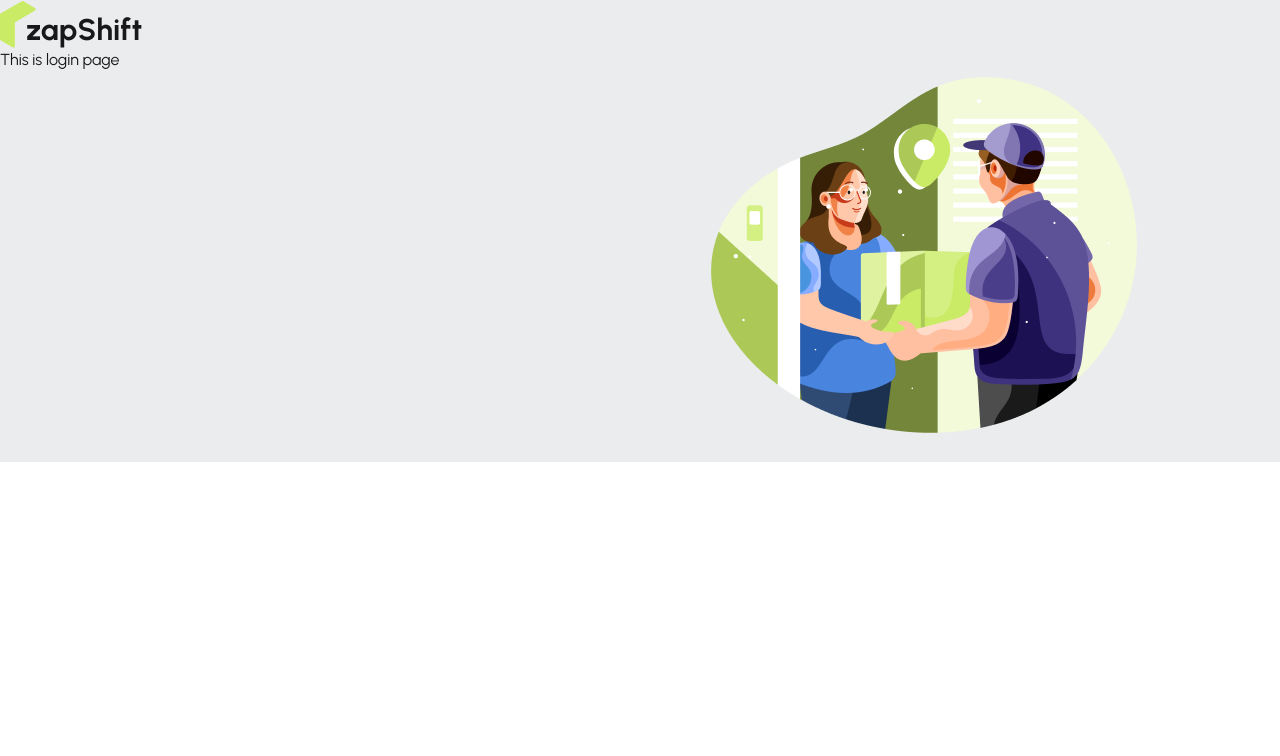
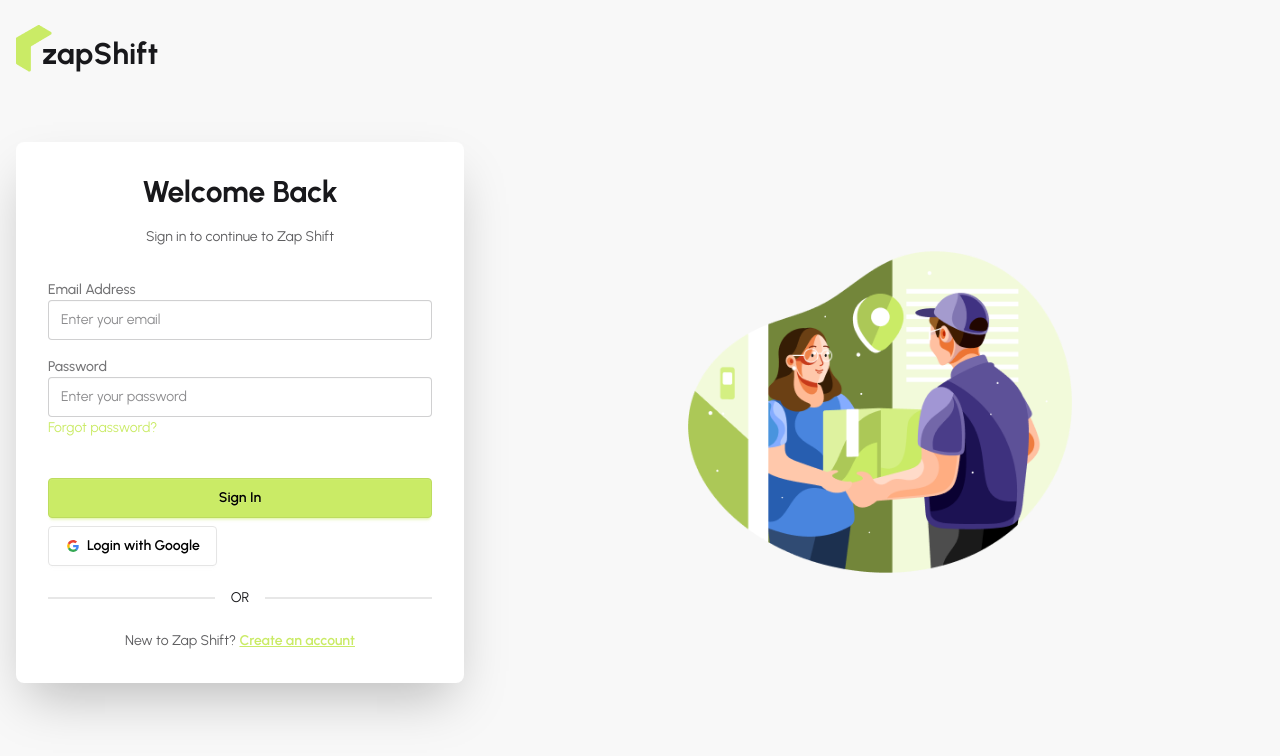
Before and after one commit to Samin1362/PH-Final-Project-Zap-Shift-Client, a React (Vite) app: page /login in a window 1280 px wide. Shown: the top 756 px of the page. Built offline with nearby package versions, Linux system fonts and the light colour scheme; no server answers.

Commit message:
Implement Google-Sign

```diff
--- a/src/context/AuthContext/AuthProvider.jsx
+++ b/src/context/AuthContext/AuthProvider.jsx
@@ -1,23 +1,57 @@
-import React from "react";
+import React, { useEffect, useState } from "react";
 import AuthContext from "./AuthContext";
 import {
   createUserWithEmailAndPassword,
+  GoogleAuthProvider,
+  onAuthStateChanged,
   signInWithEmailAndPassword,
+  signInWithPopup,
+  signOut,
 } from "firebase/auth";
 import auth from "../../firebase/firebase.config";
 
+const googleProvider = new GoogleAuthProvider();
+
 const AuthProvider = ({ children }) => {
+  const [user, setUser] = useState(null);
+  const [loading, setLoading] = useState(true);
+
   const registerUser = (email, password) => {
+    setLoading(true);
     return createUserWithEmailAndPassword(auth, email, password);
   };
 
   const signInUser = (email, password) => {
+    setLoading(true);
     return signInWithEmailAndPassword(auth, email, password);
   };
 
+  const signInGoogle = () => {
+    return signInWithPopup(auth, googleProvider);
+  };
+
+  const logout = () => {
+    return signOut(auth);
+  }
+
+  // obserse user state.
+  useEffect(() => {
+    const unSubscribe = onAuthStateChanged(auth, (currentUser) => {
+      setUser(currentUser);
+      setLoading(false);
+    });
+    return () => {
+      unSubscribe();
+    };
+  }, []);
+
   const authInfo = {
+    user,
+    loading,
     registerUser,
     signInUser,
+    signInGoogle,
+    logout
   };
 
   return <AuthContext value={authInfo}>{children}</AuthContext>;
--- /dev/null
+++ b/src/hooks/useAuth.jsx
@@ -0,0 +1,9 @@
+import React, { use } from "react";
+import authContext from "../context/AuthContext/AuthContext";
+
+const useAuth = () => {
+  const authInfo = use(authContext);
+  return authInfo;
+};
+
+export default useAuth;
--- a/src/layouts/AuthLayout.jsx
+++ b/src/layouts/AuthLayout.jsx
@@ -1,18 +1,24 @@
 import React from "react";
 import Logo from "../components/Logo/Logo";
 import { Outlet } from "react-router";
-import authImage from "../assets/authImage.png"
+import authImage from "../assets/authImage.png";
 
 const AuthLayout = () => {
   return (
-    <div className="max-w-7xl mx-auto">
-      <Logo></Logo>
-      <div className="flex">
-        <div className="flex-1">
-          <Outlet></Outlet>
-        </div>
-        <div className="flex-1">
-          <img src={authImage} alt="" />
+    <div className="min-h-screen bg-base-200">
+      <div className="max-w-7xl mx-auto px-4 py-6">
+        <Logo></Logo>
+        <div className="flex items-center justify-center min-h-[calc(100vh-120px)] gap-8 flex-col lg:flex-row">
+          <div className="flex-1 w-full max-w-md">
+            <Outlet></Outlet>
+          </div>
+          <div className="flex-1 hidden lg:flex items-center justify-center">
+            <img
+              src={authImage}
+              alt="Authentication"
+              className="w-full max-w-lg object-contain"
+            />
+          </div>
         </div>
       </div>
     </div>
--- a/src/pages/Auth/Login/Login.jsx
+++ b/src/pages/Auth/Login/Login.jsx
@@ -1,9 +1,99 @@
-import React from 'react';
+import React from "react";
+import { useForm } from "react-hook-form";
+import useAuth from "../../../hooks/useAuth";
+import { Link } from "react-router";
+import SocialLogin from "../SocialLogin/SocialLogin";
 
 const Login = () => {
+  const {
+    register,
+    handleSubmit,
+    formState: { errors },
+  } = useForm();
+
+  const { signInUser } = useAuth();
+
+  const handleLogin = (e) => {
+    signInUser(e.email, e.password)
+      .then((result) => console.log(result.user))
+      .catch((e) => console.log(e));
+  };
+
   return (
-    <div>
-      <h1>This is login page</h1>
+    <div className="card bg-base-100 w-full shadow-2xl">
+      <div className="card-body p-8">
+        <h2 className="text-3xl font-bold text-center mb-2">Welcome Back</h2>
+        <p className="text-center text-base-content/70 mb-6">
+          Sign in to continue to Zap Shift
+        </p>
+
+        <form onSubmit={handleSubmit(handleLogin)} className="space-y-4">
+          {/* Email Field */}
+          <div className="form-control">
+            <label className="label">
+              <span className="label-text font-medium">Email Address</span>
+            </label>
+            <input
+              type="email"
+              {...register("email", { required: true })}
+              className="input input-bordered w-full"
+              placeholder="Enter your email"
+            />
+            {errors.email?.type === "required" && (
+              <label className="label">
+                <span className="label-text-alt text-error">
+                  Email is required
+                </span>
+              </label>
+            )}
+          </div>
+
+          {/* Password Field */}
+          <div className="form-control">
+            <label className="label">
+              <span className="label-text font-medium">Password</span>
+            </label>
+            <input
+              type="password"
+              {...register("password", { required: true })}
+              className="input input-bordered w-full"
+              placeholder="Enter your password"
+            />
+            {errors.password?.type === "required" && (
+              <label className="label">
+                <span className="label-text-alt text-error">
+                  Password is required
+                </span>
+              </label>
+            )}
+            <label className="label">
+              <a
+                href="#"
+                className="label-text-alt link link-hover text-primary"
+              >
+                Forgot password?
+              </a>
+            </label>
+          </div>
+
+          {/* Login Button */}
+          <button type="submit" className="btn btn-primary w-full mt-6 text-black">
+            Sign In
+          </button>
+        </form>
+
+        <SocialLogin></SocialLogin>
+
+        <div className="divider">OR</div>
+
+        {/* Register Link */}
+        <p className="text-center text-base-content/70">
+          New to Zap Shift?{" "}
+          <Link to="/register" className="link link-primary font-semibold">
+            Create an account
+          </Link>
+        </p>
+      </div>
     </div>
   );
 };
--- a/src/pages/Auth/Register/Register.jsx
+++ b/src/pages/Auth/Register/Register.jsx
@@ -1,35 +1,98 @@
 import React from "react";
 import { useForm } from "react-hook-form";
+import useAuth from "../../../hooks/useAuth";
+import { Link } from "react-router";
 
 const Register = () => {
-
-  const { register, handleSubmit, formState: {errors} } = useForm();
-
+  const {
+    register,
+    handleSubmit,
+    formState: { errors },
+  } = useForm();
+  const { registerUser } = useAuth();
   const handleRegistration = (e) => {
-    console.log(e);
-  }
+    registerUser(e.email, e.password)
+      .then((result) => {
+        console.log(result.user);
+      })
+      .catch((e) => console.log(e));
+  };
 
   return (
-    <div>
-      <form onSubmit={handleSubmit(handleRegistration)}>
-        <fieldset className="fieldset">
-          <label className="label">Email</label>
-          <input type="email" {...register('email', {required: true})} className="input" placeholder="Email" />
-          {
-            errors.email?.type === 'required' && <p className="text-red-500">Email is required</p>
-          }
-          <label className="label">Password</label>
-          {/* password field */}
-          <input type="password" {...register('password', {required: true, minLength: 6})} className="input" placeholder="Password" />
-          {
-            errors.password?.type === 'required' && <p className="text-red-500">Password is required</p>
-          }
-          <div>
-            <a className="link link-hover">Forgot password?</a>
+    <div className="card bg-base-100 w-full shadow-2xl">
+      <div className="card-body p-8">
+        <h2 className="text-3xl font-bold text-center mb-2">Create Account</h2>
+        <p className="text-center text-base-content/70 mb-6">
+          Join Zap Shift today
+        </p>
+
+        <form onSubmit={handleSubmit(handleRegistration)} className="space-y-4">
+          {/* Email Field */}
+          <div className="form-control">
+            <label className="label">
+              <span className="label-text font-medium">Email Address</span>
+            </label>
+            <input
+              type="email"
+              {...register("email", { required: true })}
+              className="input input-bordered w-full"
+              placeholder="Enter your email"
+            />
+            {errors.email?.type === "required" && (
+              <label className="label">
+                <span className="label-text-alt text-error">
+                  Email is required
+                </span>
+              </label>
+            )}
           </div>
-          <button className="btn btn-neutral mt-4">Login</button>
-        </fieldset>
-      </form>
+
+          {/* Password Field */}
+          <div className="form-control">
+            <label className="label">
+              <span className="label-text font-medium">Password</span>
+            </label>
+            <input
+              type="password"
+              {...register("password", { required: true, minLength: 6 })}
+              className="input input-bordered w-full"
+              placeholder="Create a password (min 6 characters)"
+            />
+            {errors.password?.type === "required" && (
+              <label className="label">
+                <span className="label-text-alt text-error">
+                  Password is required
+                </span>
+              </label>
+            )}
+            {errors.password?.type === "minLength" && (
+              <label className="label">
+                <span className="label-text-alt text-error">
+                  Password must be at least 6 characters
+                </span>
+              </label>
+            )}
+          </div>
+
+          {/* Register Button */}
+          <button
+            type="submit"
+            className="btn btn-primary w-full mt-6 text-black"
+          >
+            Create Account
+          </button>
+        </form>
+
+        <div className="divider">OR</div>
+
+        {/* Login Link */}
+        <p className="text-center text-base-content/70">
+          Already have an account?{" "}
+          <Link to="/login" className="link link-primary font-semibold">
+            Sign in
+          </Link>
+        </p>
+      </div>
     </div>
   );
 };
--- /dev/null
+++ b/src/pages/Auth/SocialLogin/SocialLogin.jsx
@@ -0,0 +1,53 @@
+import React from "react";
+import useAuth from "../../../hooks/useAuth";
+
+const SocialLogin = () => {
+  const { signInGoogle } = useAuth();
+
+  const handleGoogleSignIn = () => {
+    signInGoogle()
+      .then((result) => console.log(result))
+      .catch((e) => console.log(e));
+  };
+
+  return (
+    <div>
+      {/* Google */}
+      <button
+        onClick={handleGoogleSignIn}
+        className="btn bg-white text-black border-[#e5e5e5]"
+      >
+        <svg
+          aria-label="Google logo"
+          width="16"
+          height="16"
+          xmlns="http://www.w3.org/2000/svg"
+          viewBox="0 0 512 512"
+        >
+          <g>
+            <path d="m0 0H512V512H0" fill="#fff"></path>
+            <path
+              fill="#34a853"
+              d="M153 292c30 82 118 95 171 60h62v48A192 192 0 0190 341"
+            ></path>
+            <path
+              fill="#4285f4"
+              d="m386 400a140 175 0 0053-179H260v74h102q-7 37-38 57"
+            ></path>
+            <path
+              fill="#fbbc02"
+              d="m90 341a208 200 0 010-171l63 49q-12 37 0 73"
+            ></path>
+            <path
+              fill="#ea4335"
+              d="m153 219c22-69 116-109 179-50l55-54c-78-75-230-72-297 55"
+            ></path>
+          </g>
+        </svg>
+        Login with Google
+      </button>
+    </div>
+  );
+};
+
+export default SocialLogin;
```
